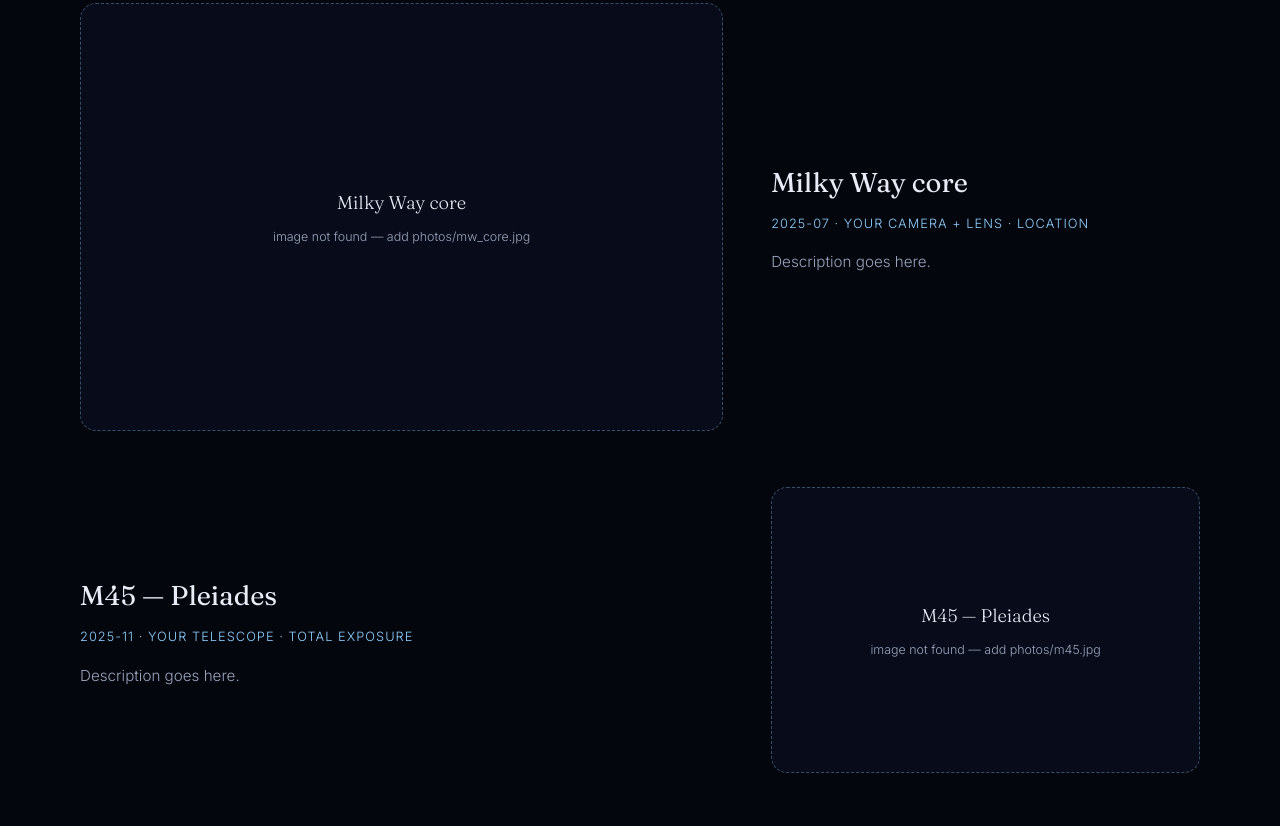
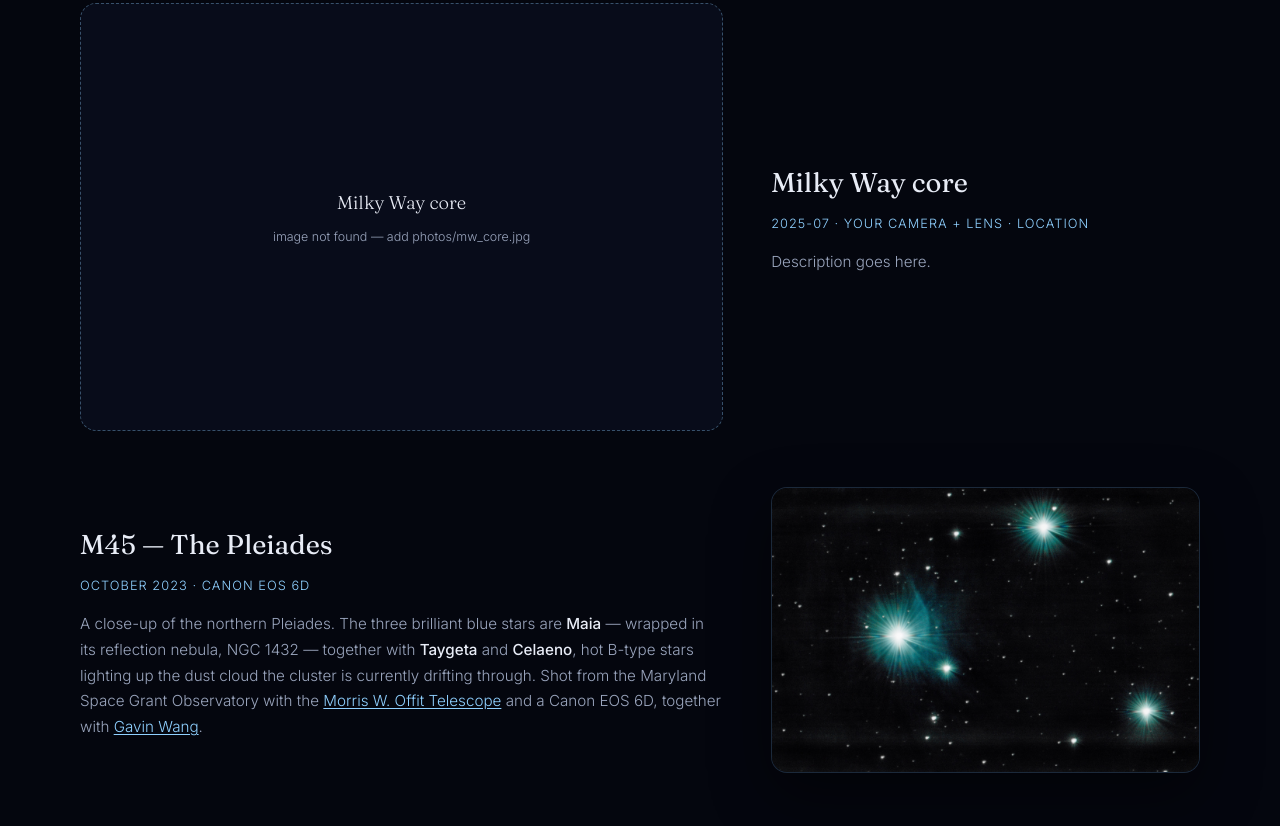
Before and after one commit to Astroceanman/Astroceanman.github.io, a plain HTML site: page astrophotography.html in a window 1280 px wide. Shown: the part 1288-2114 px from the top of the page. Drawn offline with Linux system fonts and the light colour scheme.

Commit message:
add Pleiades photo to astrophotography

```diff
--- a/astrophotography.html
+++ b/astrophotography.html
@@ -26,7 +26,7 @@
 <header class="page-head">
   <p class="pre">ASTROPHOTOGRAPHY</p>
   <h1>Through my own lens</h1>
-  <p class="tagline">When I am not measuring the sky, I photograph it.<br>Drop your images into <code>photos/</code> and list them in <code>photos.js</code>.</p>
+  <p class="tagline">When I am not measuring the sky, I photograph it.</p>
 </header>
 
 <main>
--- a/photos.js
+++ b/photos.js
@@ -18,10 +18,10 @@ const PHOTOS = [
     desc: "Description goes here."
   },
   {
-    src: "photos/m45.jpg",
-    title: "M45 — Pleiades",
-    meta: "2025-11 · your telescope · total exposure",
-    desc: "Description goes here."
+    src: "photos/m45-pleiades.jpg",
+    title: "M45 — The Pleiades",
+    meta: "October 2023 · Canon EOS 6D",
+    desc: "A close-up of the northern Pleiades. The three brilliant blue stars are <strong>Maia</strong> — wrapped in its reflection nebula, NGC 1432 — together with <strong>Taygeta</strong> and <strong>Celaeno</strong>, hot B-type stars lighting up the dust cloud the cluster is currently drifting through. Shot from the Maryland Space Grant Observatory with the <a href=\"https://md.spacegrant.org/observatory-open-house/morris-w-offit-telescope/\" target=\"_blank\" rel=\"noopener\">Morris W. Offit Telescope</a> and a Canon EOS 6D, together with <a href=\"https://www.gavin-wang.com\" target=\"_blank\" rel=\"noopener\">Gavin Wang</a>."
   },
   {
     src: "photos/rho_oph.jpg",
--- a/style.css
+++ b/style.css
@@ -460,6 +460,9 @@ section.wide { max-width: 76rem; }
 }
 
 .photo-desc { color: var(--ink-dim); font-size: 0.95rem; }
+.photo-desc strong { color: var(--ink); font-weight: 500; }
+.photo-desc a { color: var(--accent); text-decoration: underline; text-underline-offset: 2px; }
+.photo-desc a:hover { color: #b5e0ff; }
 
 @media (max-width: 760px) {
   .photo-row { grid-template-columns: 1fr; gap: 1.1rem; }
```
Also changed, not shown: photos/m45-pleiades.jpg (added).
